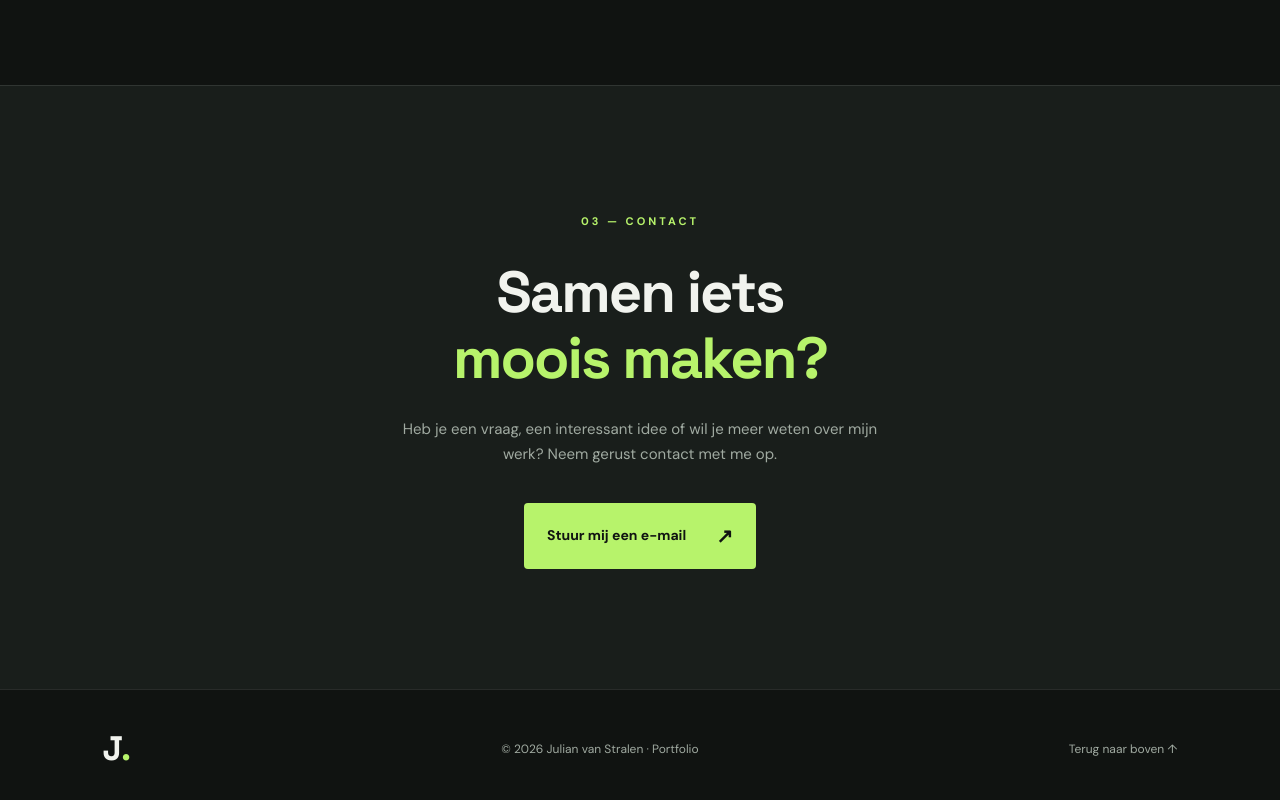
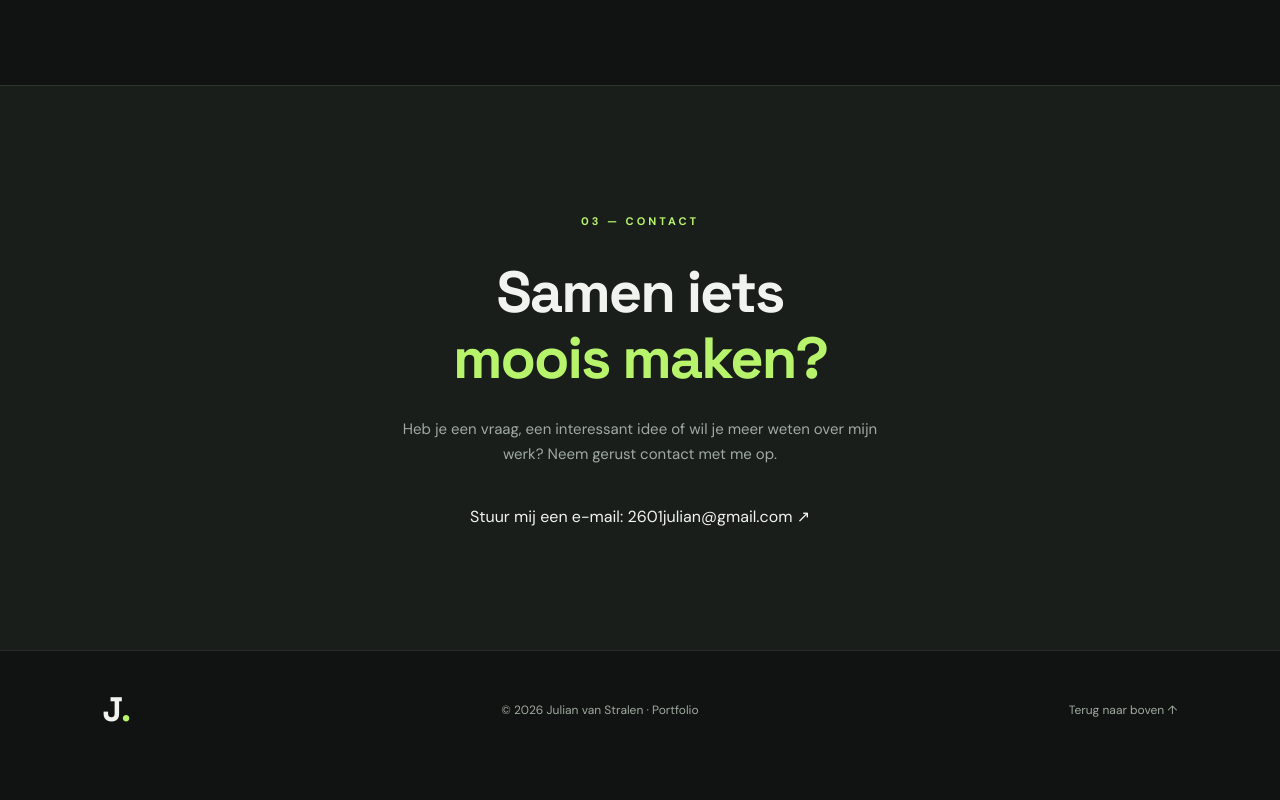
Before and after one commit to JulianCooking/portfolio, a plain HTML site: page index.html in a window 1280 px wide. Shown: the part 5840-6640 px from the top of the page. After the commit the page ends 6609 px from the top, so only its background shows below. Drawn offline with Linux system fonts and the light colour scheme.

Commit message:
Update index.html

```diff
--- a/index.html
+++ b/index.html
@@ -336,9 +336,7 @@
             Heb je een vraag, een interessant idee of wil je meer weten
             over mijn werk? Neem gerust contact met me op.
         </p>
-
-        <a href="mailto:contact@julianvs.nl" class="primary-button">
-            Stuur mij een e-mail <span>↗</span>
+            Stuur mij een e-mail: 2601julian@gmail.com <span>↗</span>
         </a>
 
     </section>
```
